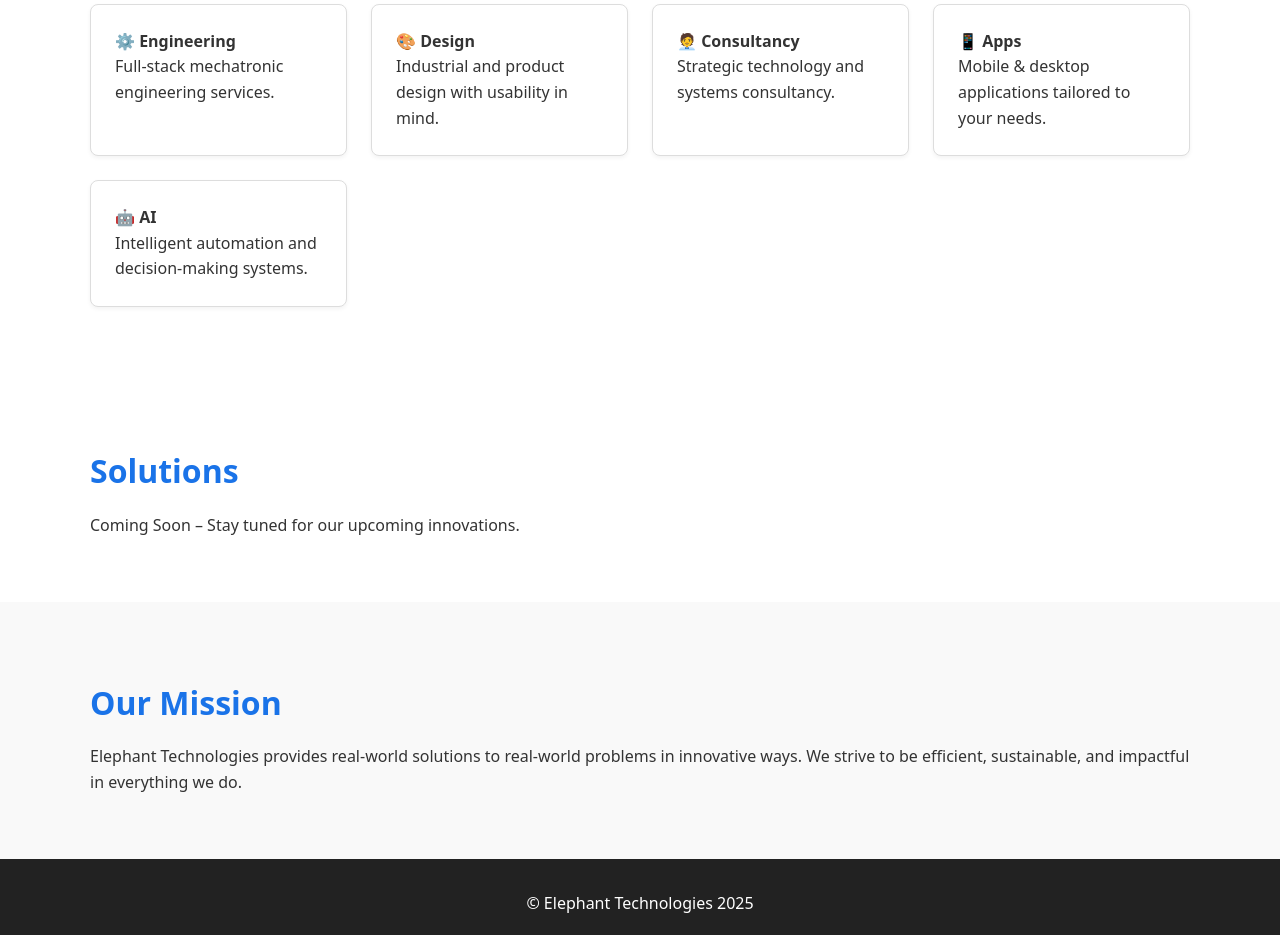
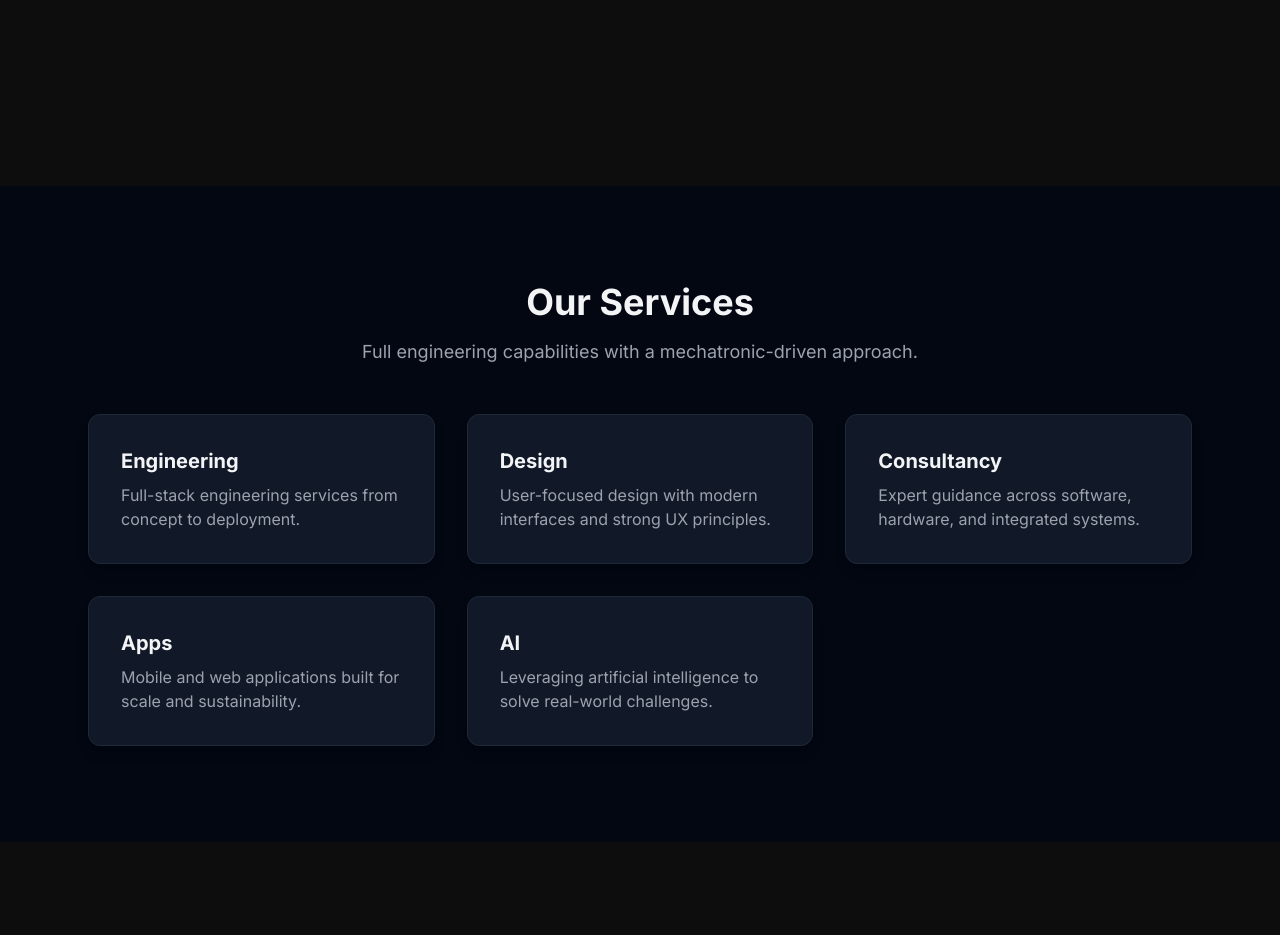
Before and after one commit to diagNOS-it/Elephnt_Landing_Page, a plain HTML site: page index.html in a window 1280 px wide. Shown: the part 614-1549 px from the top of the page. Drawn offline with nearby package versions, Linux system fonts and the light colour scheme.

Commit message:
Update index.html
V0 Inspired design. WIP

```diff
--- a/index.html
+++ b/index.html
@@ -1,85 +1,151 @@
 <!DOCTYPE html>
-<html lang="en">
+<html lang="en" class="scroll-smooth">
 <head>
   <meta charset="UTF-8">
   <meta name="viewport" content="width=device-width, initial-scale=1.0">
-  <title id="title"></title>
-  <link rel="stylesheet" href="style.css">
+  <title id="pageTitle"></title>
+
+  <!-- Tailwind CSS -->
+  <script src="https://cdn.tailwindcss.com"></script>
+
+  <!-- Inter Font -->
+  <link rel="preconnect" href="https://fonts.googleapis.com">
+  <link rel="preconnect" href="https://fonts.gstatic.com" crossorigin>
+  <link href="https://fonts.googleapis.com/css2?family=Inter:wght@400;500;600;700&display=swap" rel="stylesheet">
+
+  <!-- Config -->
   <script src="config.js"></script>
+
+  <style>
+    body {
+      font-family: 'Inter', sans-serif;
+      background-color: #0d0d0d;
+      color: #f3f4f6;
+    }
+    [data-scroll-animation] {
+      opacity: 0;
+      transform: translateY(20px);
+      transition: opacity 0.8s ease-out, transform 0.8s ease-out;
+    }
+    [data-scroll-animation].is-visible {
+      opacity: 1;
+      transform: translateY(0);
+    }
+    .cta-button:hover {
+      box-shadow: 0 0 15px rgba(255, 255, 255, 0.3);
+    }
+  </style>
 </head>
-<body>
-  <!-- Header -->
-  <header>
-    <div class="container">
-      <h1 id="company-name"></h1>
-      <nav>
-        <a href="#services">Services</a>
-        <a href="#solutions">Solutions</a>
-        <a href="#mission">Mission</a>
-        <a href="privacy_poicy.html">Privacy</a>
-        <a href="mailto:" id="contact-link">Contact</a>
-      </nav>
+<body class="antialiased">
+
+  <!-- Sticky Navbar -->
+  <nav class="fixed top-0 left-0 right-0 bg-gray-950/90 backdrop-blur-md border-b border-gray-800 z-50">
+    <div class="max-w-7xl mx-auto flex items-center justify-between px-6 py-4">
+      <a href="#home" class="text-lg font-bold text-white" id="navCompanyName"></a>
+      <ul class="hidden md:flex space-x-8 text-gray-300 font-medium">
+        <li><a href="#services" class="hover:text-white">Services</a></li>
+        <li><a href="#solutions" class="hover:text-white">Solutions</a></li>
+        <li><a href="#contact" class="hover:text-white">Contact</a></li>
+      </ul>
     </div>
-  </header>
+  </nav>
 
   <!-- Hero Section -->
-  <section class="hero">
-    <div class="container">
-      <h2>Innovative Engineering for the Real World</h2>
-      <p>At <span id="hero-company"></span>, we create sustainable, efficient solutions to real-world problems.</p>
-      <a href="#services" class="cta-button">Explore Services</a>
+  <section id="home" class="min-h-screen flex items-center justify-center text-center p-6">
+    <div class="max-w-4xl mx-auto pt-20"> <!-- add padding-top so navbar doesn't overlap -->
+      <h1 class="text-5xl sm:text-6xl font-extrabold mb-6 leading-tight tracking-tight" data-scroll-animation>
+        <span class="text-gray-300" id="companyName"></span><br>
+        Innovative. Efficient. Sustainable.
+      </h1>
+      <p class="text-lg sm:text-xl md:text-2xl text-gray-400 mb-8 max-w-2xl mx-auto" data-scroll-animation id="missionText"></p>
+      <a href="#services" class="inline-block px-8 py-4 bg-gray-100 text-gray-900 font-semibold rounded-full shadow-lg transition transform hover:scale-105 cta-button" data-scroll-animation>
+        Discover Our Services
+      </a>
     </div>
   </section>
 
-  <!-- Services -->
-  <section id="services">
-    <div class="container">
-      <h2>Our Services</h2>
-      <ul class="cards">
-        <li><strong>⚙️ Engineering</strong><br> Full-stack mechatronic engineering services.</li>
-        <li><strong>🎨 Design</strong><br> Industrial and product design with usability in mind.</li>
-        <li><strong>🧑‍💼 Consultancy</strong><br> Strategic technology and systems consultancy.</li>
-        <li><strong>📱 Apps</strong><br> Mobile & desktop applications tailored to your needs.</li>
-        <li><strong>🤖 AI</strong><br> Intelligent automation and decision-making systems.</li>
-      </ul>
+  <!-- Services Section -->
+  <section id="services" class="py-16 md:py-24 bg-gray-950">
+    <div class="max-w-6xl mx-auto px-6">
+      <div class="text-center mb-12">
+        <h2 class="text-3xl md:text-4xl font-bold mb-4" data-scroll-animation>Our Services</h2>
+        <p class="text-gray-400 text-lg" data-scroll-animation>
+          Full engineering capabilities with a mechatronic-driven approach.
+        </p>
+      </div>
+      <div class="grid grid-cols-1 md:grid-cols-2 lg:grid-cols-3 gap-8">
+        <div class="bg-gray-900 p-8 rounded-xl shadow-lg border border-gray-800" data-scroll-animation>
+          <h3 class="text-xl font-bold mb-2">Engineering</h3>
+          <p class="text-gray-400">Full-stack engineering services from concept to deployment.</p>
+        </div>
+        <div class="bg-gray-900 p-8 rounded-xl shadow-lg border border-gray-800" data-scroll-animation>
+          <h3 class="text-xl font-bold mb-2">Design</h3>
+          <p class="text-gray-400">User-focused design with modern interfaces and strong UX principles.</p>
+        </div>
+        <div class="bg-gray-900 p-8 rounded-xl shadow-lg border border-gray-800" data-scroll-animation>
+          <h3 class="text-xl font-bold mb-2">Consultancy</h3>
+          <p class="text-gray-400">Expert guidance across software, hardware, and integrated systems.</p>
+        </div>
+        <div class="bg-gray-900 p-8 rounded-xl shadow-lg border border-gray-800" data-scroll-animation>
+          <h3 class="text-xl font-bold mb-2">Apps</h3>
+          <p class="text-gray-400">Mobile and web applications built for scale and sustainability.</p>
+        </div>
+        <div class="bg-gray-900 p-8 rounded-xl shadow-lg border border-gray-800" data-scroll-animation>
+          <h3 class="text-xl font-bold mb-2">AI</h3>
+          <p class="text-gray-400">Leveraging artificial intelligence to solve real-world challenges.</p>
+        </div>
+      </div>
     </div>
   </section>
 
-  <!-- Solutions -->
-  <section id="solutions">
-    <div class="container">
-      <h2>Solutions</h2>
-      <p>Coming Soon – Stay tuned for our upcoming innovations.</p>
+  <!-- Solutions Section -->
+  <section id="solutions" class="py-16 md:py-24 text-center">
+    <div class="max-w-3xl mx-auto px-6">
+      <h2 class="text-3xl md:text-4xl font-bold mb-4" data-scroll-animation>Our Solutions</h2>
+      <p class="text-lg text-gray-400" data-scroll-animation>Coming Soon...</p>
     </div>
   </section>
 
-  <!-- Mission -->
-  <section id="mission" class="alt">
-    <div class="container">
-      <h2>Our Mission</h2>
-      <p>
-        <span id="mission-company"></span> provides real-world solutions to real-world problems in innovative ways.
-        We strive to be efficient, sustainable, and impactful in everything we do.
-      </p>
+  <!-- Contact Section -->
+  <section id="contact" class="py-16 md:py-24 bg-gray-950 text-center">
+    <div class="max-w-3xl mx-auto px-6">
+      <h2 class="text-3xl md:text-4xl font-bold mb-4" data-scroll-animation>Contact Us</h2>
+      <p class="text-lg text-gray-400 mb-4" data-scroll-animation>We’d love to hear from you.</p>
+      <a id="contactEmail" class="text-blue-400 underline" data-scroll-animation></a>
     </div>
   </section>
 
   <!-- Footer -->
-  <footer>
-    <div class="container">
-      <p>&copy; <span id="footer-name"></span> <span id="year"></span></p>
-    </div>
+  <footer class="py-8 text-center text-gray-500 text-sm">
+    <p>
+      © <span id="year"></span> <span id="companyNameFooter"></span>. All rights reserved. |
+      <a id="privacyLink" class="underline text-gray-400">Privacy Policy</a>
+    </p>
   </footer>
 
+  <!-- Animation + Config Script -->
   <script>
-    // Inject config variables
-    document.getElementById("title").innerText = CONFIG.companyName;
-    document.getElementById("company-name").innerText = CONFIG.companyName;
-    document.getElementById("hero-company").innerText = CONFIG.companyName;
-    document.getElementById("mission-company").innerText = CONFIG.companyName;
-    document.getElementById("footer-name").innerText = CONFIG.companyName;
-    document.getElementById("year").innerText = new Date().getFullYear();
-    document.getElementById("contact-link").href = "mailto:" + CONFIG.email;
+    document.addEventListener('DOMContentLoaded', () => {
+      const observer = new IntersectionObserver(entries => {
+        entries.forEach(entry => {
+          if (entry.isIntersecting) entry.target.classList.add('is-visible');
+        });
+      }, { threshold: 0.1 });
+
+      document.querySelectorAll('[data-scroll-animation]').forEach(el => observer.observe(el));
+
+      // Apply config
+      const cfg = window.siteConfig;
+      document.getElementById('pageTitle').innerText = cfg.companyName;
+      document.getElementById('companyName').innerText = cfg.companyName;
+      document.getElementById('navCompanyName').innerText = cfg.companyName;
+      document.getElementById('companyNameFooter').innerText = cfg.companyName;
+      document.getElementById('contactEmail').innerText = cfg.contactEmail;
+      document.getElementById('contactEmail').href = "mailto:" + cfg.contactEmail;
+      document.getElementById('privacyLink').href = "privacy_policy.html";
+      document.getElementById('missionText').innerText = cfg.mission;
+      document.getElementById('year').innerText = new Date().getFullYear();
+    });
   </script>
 </body>
 </html>
```
